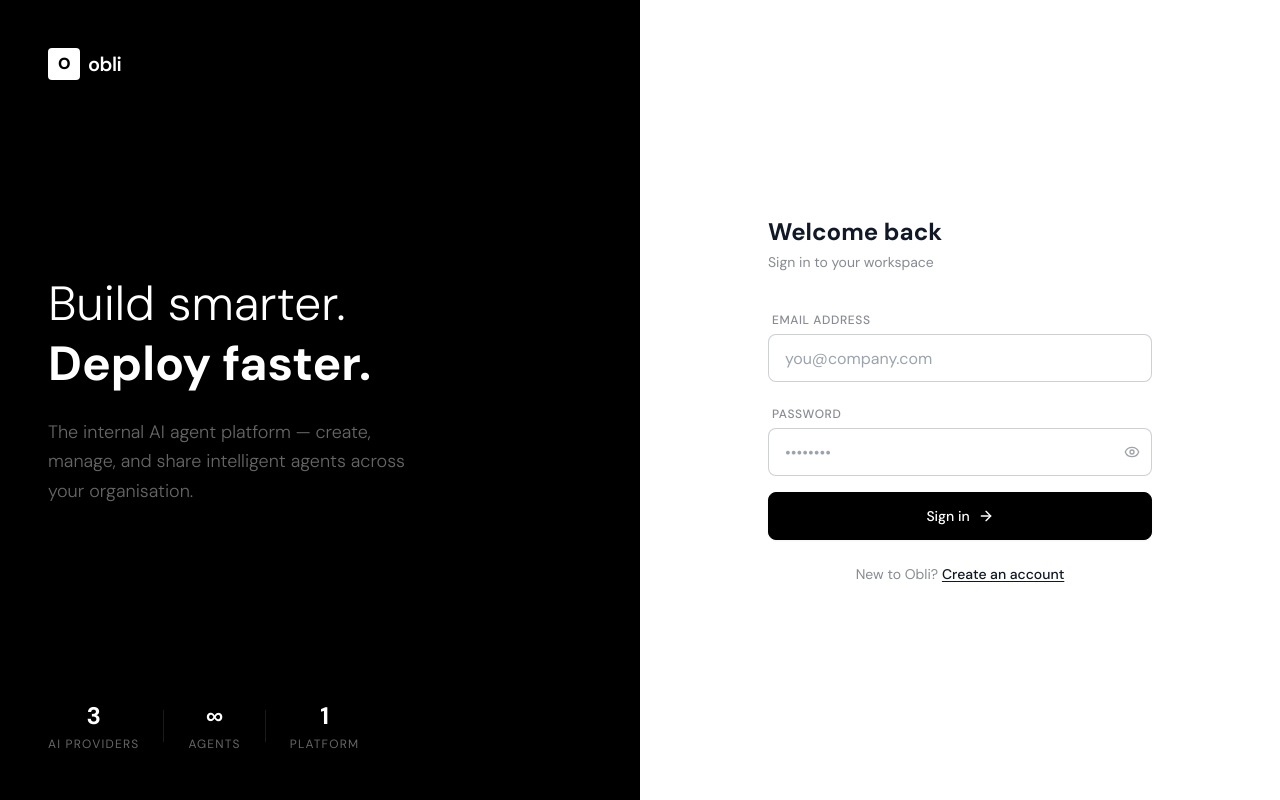
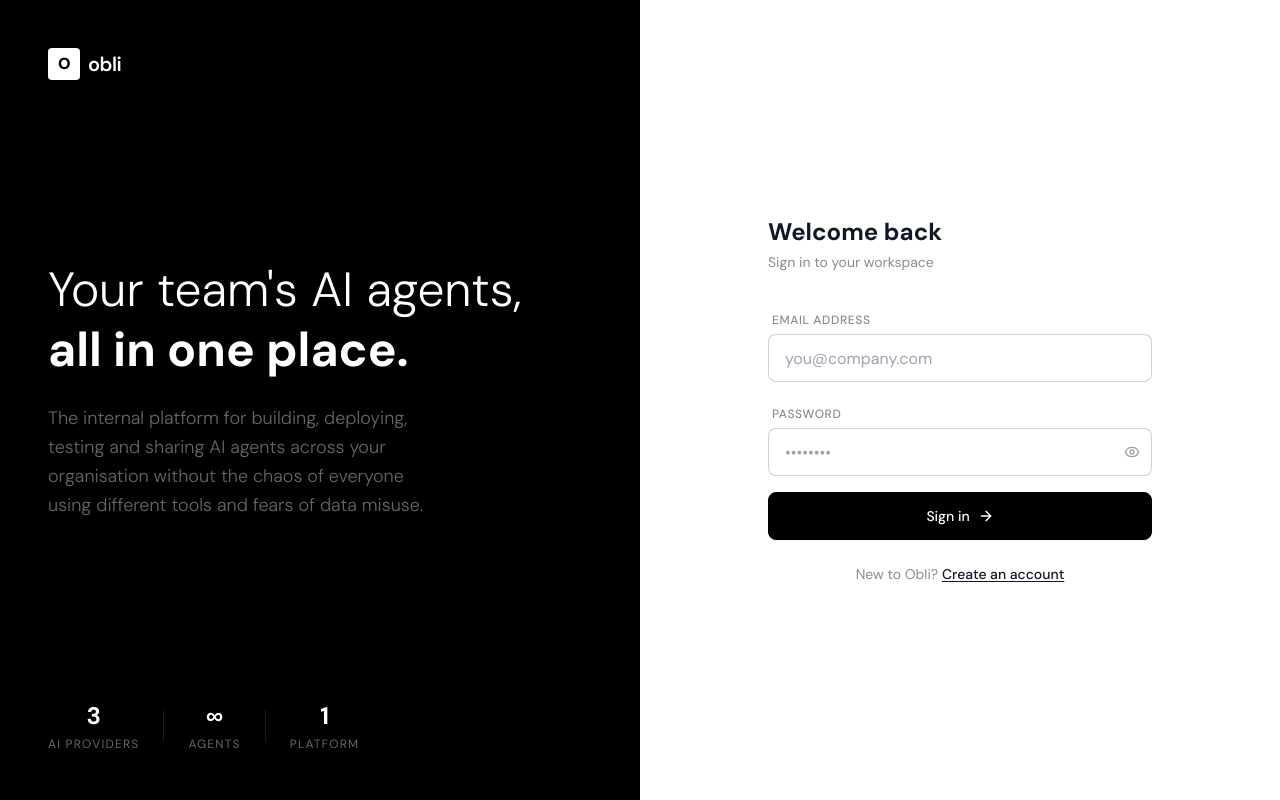
Before and after one commit to Agent-Builder-Platform/obli, a React (Vite) app in the folder frontend/: page /login in a window 1280 px wide. Built offline with nearby package versions, Linux system fonts and the light colour scheme; no server answers; a web font is replaced by a local one.

Commit message:
tiny changes to styling

```diff
--- a/frontend/src/pages/LandingPage.jsx
+++ b/frontend/src/pages/LandingPage.jsx
@@ -38,7 +38,7 @@ function Hero() {
       <div className="max-w-4xl mx-auto text-center">
         <div className="inline-flex items-center gap-2 bg-base-200 text-base-content/60 text-xs font-medium uppercase tracking-widest px-4 py-2 rounded-full mb-10">
           <span className="w-1.5 h-1.5 bg-green-500 rounded-full" />
-          Now in closed beta
+          Now in development
         </div>
 
         <h1 className="text-6xl md:text-7xl font-light leading-[1.05] tracking-tight text-base-content mb-6">
--- a/frontend/src/pages/LoginPage.jsx
+++ b/frontend/src/pages/LoginPage.jsx
@@ -38,11 +38,11 @@ export default function LoginPage() {
 
         <div>
           <h1 className="text-white text-5xl font-light leading-tight mb-6">
-            Build smarter.<br />
-            <span className="font-bold">Deploy faster.</span>
+            Your team's AI agents,<br />
+            <span className="font-bold">all in one place.</span>
           </h1>
           <p className="text-white/40 text-lg font-light max-w-sm leading-relaxed">
-            The internal AI agent platform — create, manage, and share intelligent agents across your organisation.
+            The internal platform for building, deploying, testing and sharing AI agents across your organisation without the chaos of everyone using different tools and fears of data misuse.
           </p>
         </div>
 
```
Also changed, not shown: 2 other files (tests, documents, lock files or other folders).
